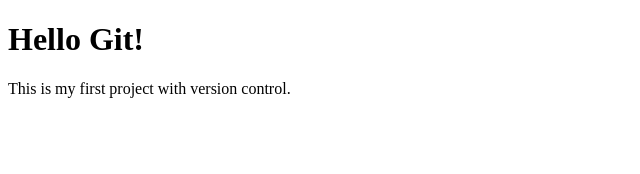
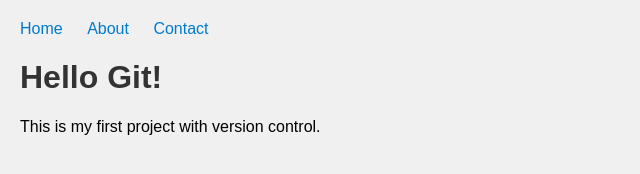
Before and after one commit to iinsumarni/my-web-project, a plain HTML site: page index.html in a window 1280 px wide. Shown: the whole page, without its empty margins (0-640 px from the left). Drawn offline with Linux system fonts and the light colour scheme.

Commit message:
Add navigation menu

```diff
--- a/index.html
+++ b/index.html
@@ -2,8 +2,17 @@
 <html>
 <head>
     <title>My First Git Project</title>
-</head>
+     <link rel="stylesheet" href="style.css">
+
 <body>
+    <nav>
+        <ul>
+            <li><a href="#home">Home</a></li>
+            <li><a href="#about">About</a></li>
+            <li><a href="#contact">Contact</a></li>
+        </ul>
+    </nav>
     <h1>Hello Git!</h1>
     <p>This is my first project with version control.</p>
 </body>
+</html>
--- /dev/null
+++ b/style.css
@@ -0,0 +1,25 @@
+body {
+    font-family: Arial, sans-serif;
+    margin: 20px;
+    background-color: #f0f0f0;
+}
+
+nav ul {
+    list-style: none;
+    padding: 0;
+}
+
+nav li {
+    display: inline;
+    margin-right: 20px;
+}
+
+nav a {
+    text-decoration: none;
+    color: #007acc;
+}
+
+
+h1 {
+    color: #333;
+}
```
